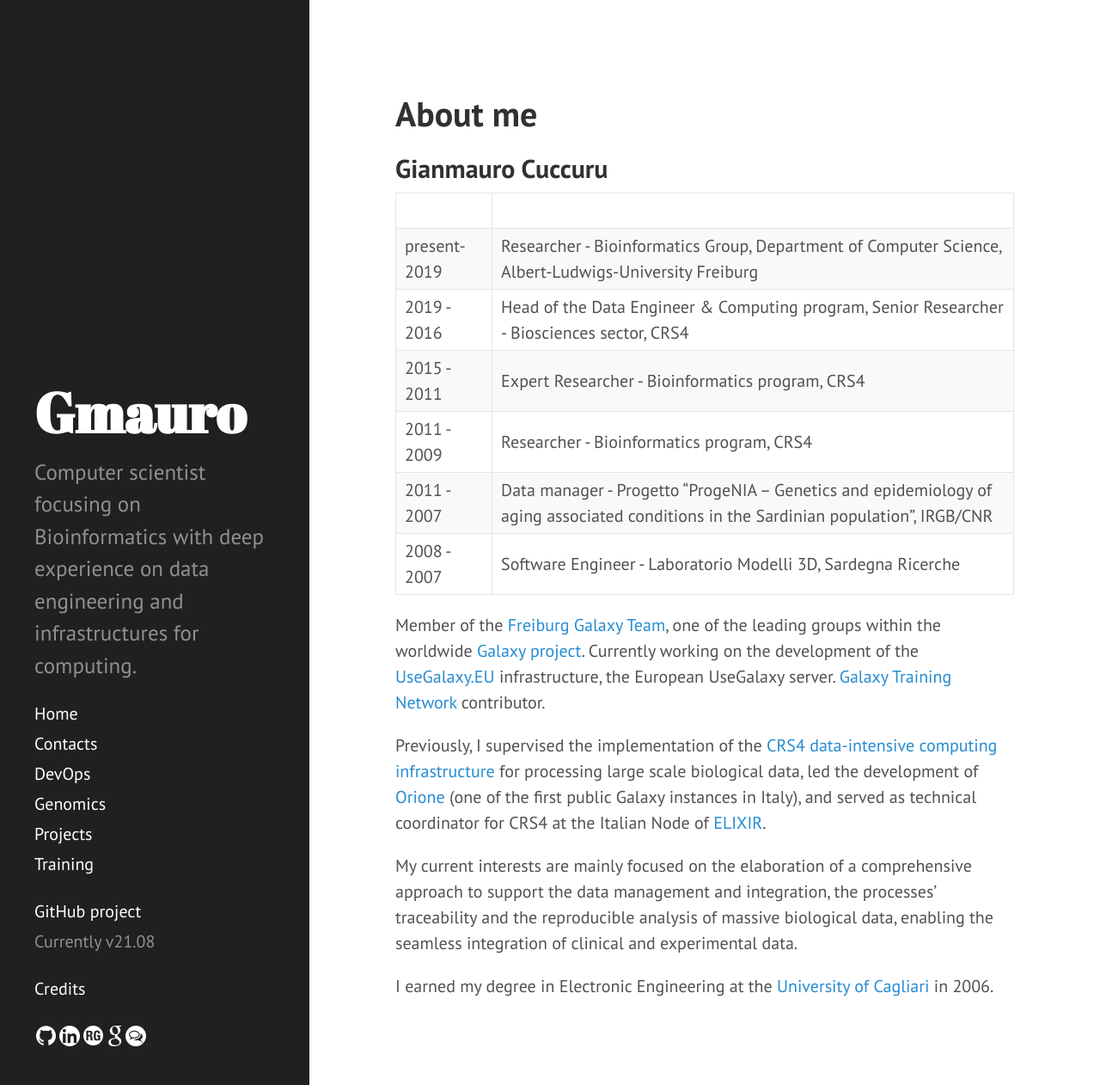
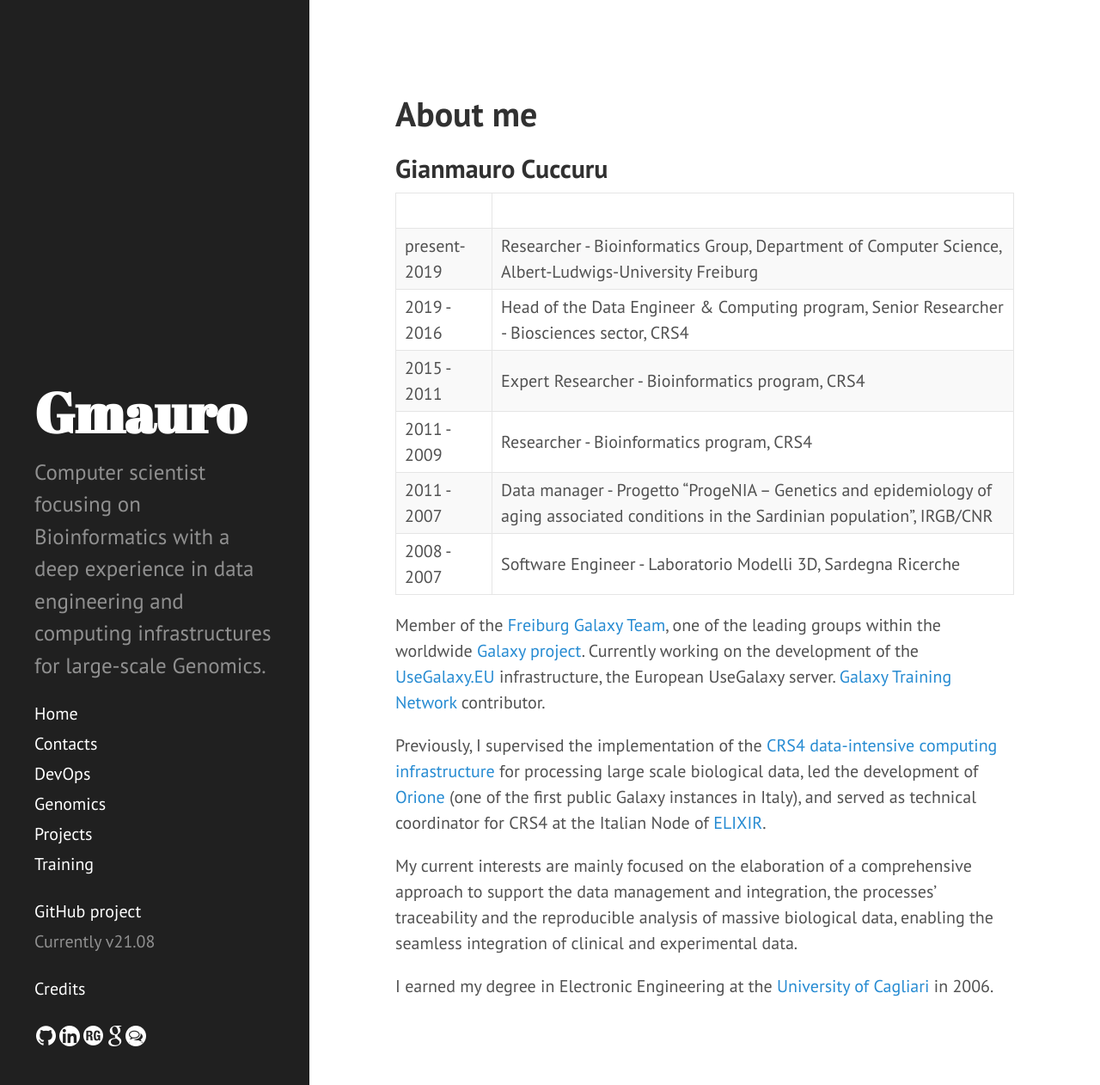
Before and after one commit to gmauro/gmauro.github.io, a Jekyll site: the page built from index.md, in a window 1280 px wide and 1262 px high. Shown: the whole window at 86% size. Built offline with Jekyll 4.4.1, drawn with Linux system fonts in a browser that asks for light colours.

Commit message:
Update _config.yml

```diff
--- a/_config.yml
+++ b/_config.yml
@@ -8,7 +8,7 @@ permalink:        pretty
 # Setup
 title:            Gmauro
 tagline:          'Personal website'
-description:      'Computer scientist focusing on Bioinformatics with deep experience on data engineering and infrastructures for computing.'
+description:      'Computer scientist focusing on Bioinformatics with a deep experience in data engineering and computing infrastructures for large-scale Genomics.'
 url:              'https://gmauro.github.io'
 baseurl:          '/'
 
```
